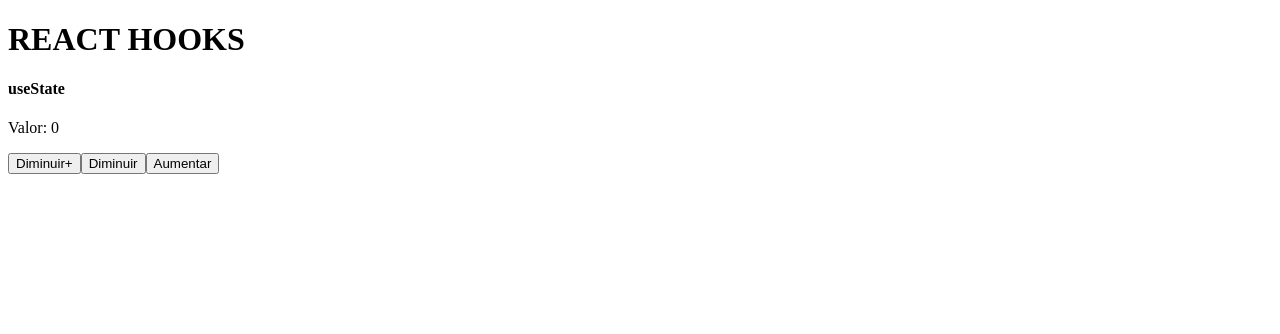
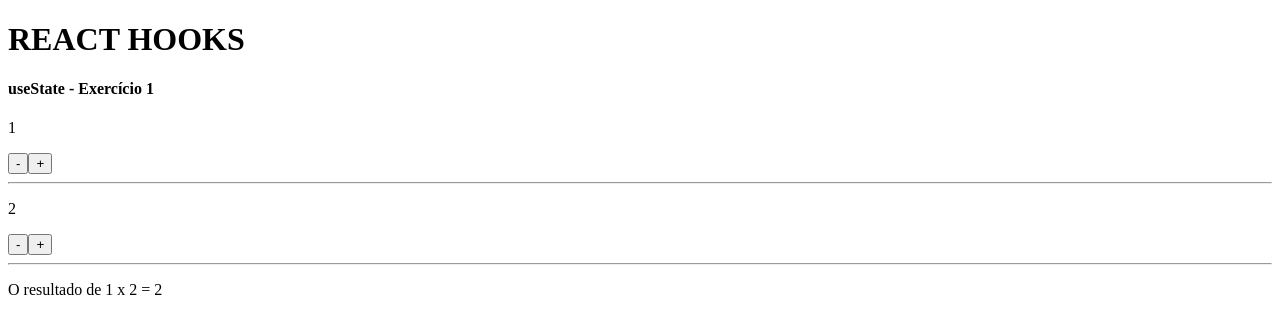
Before and after one commit to sys4soft/react_next_hooks, a React (Vite) app: page / in a window 1280 px wide. Shown: the top 334 px of the page. Built offline with nearby package versions, Linux system fonts and the light colour scheme.

Commit message:
03_hooks

```diff
--- a/src/App.jsx
+++ b/src/App.jsx
@@ -1,14 +1,16 @@
 import React from "react";
 
 // import HookState01 from './components/UseState_01'
-import HookState02 from './components/UseState_02'
+// import HookState02 from './components/UseState_02'
+import HookState03 from './components/UseState_03'
 
 export default () => {
     return (
         <>
             <h1>REACT HOOKS</h1>
             {/* <HookState01 /> */}
-            <HookState02 />
+            {/* <HookState02 /> */}
+            <HookState03 />
         </>
     )
 }
--- /dev/null
+++ b/src/components/UseState_03.jsx
@@ -0,0 +1,36 @@
+import { useState } from "react";
+export default () => {
+
+    const [valor1, setValor1] = useState(1);
+    const [valor2, setValor2] = useState(2);
+
+    function diminuir1() {
+        setValor1(v => v - 1);
+    }
+    function aumentar1() {
+        setValor1(v => v + 1);
+    }
+
+    function diminuir2() {
+        setValor2(v => v - 1);
+    }
+    function aumentar2() {
+        setValor2(v => v + 1);
+    }
+
+    return (
+        <>
+            <h4>useState - Exercício 1</h4>
+
+            <p>{valor1}</p>
+            <button onClick={diminuir1}>-</button>
+            <button onClick={aumentar1}>+</button>
+            <hr />
+            <p>{valor2}</p>
+            <button onClick={diminuir2}>-</button>
+            <button onClick={aumentar2}>+</button>
+            <hr />
+            <p>O resultado de {valor1} x {valor2} = {valor1 * valor2}</p>
+        </>
+    )
+}
```
